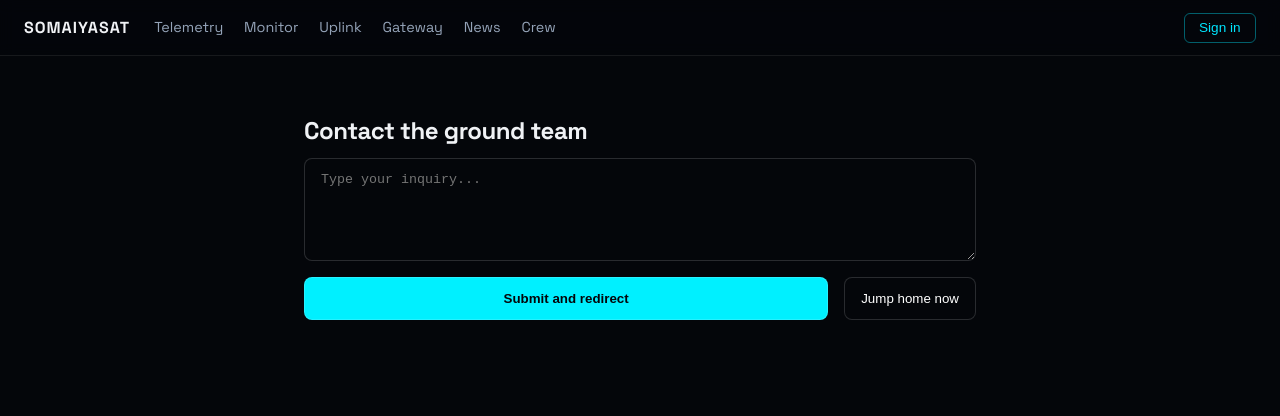
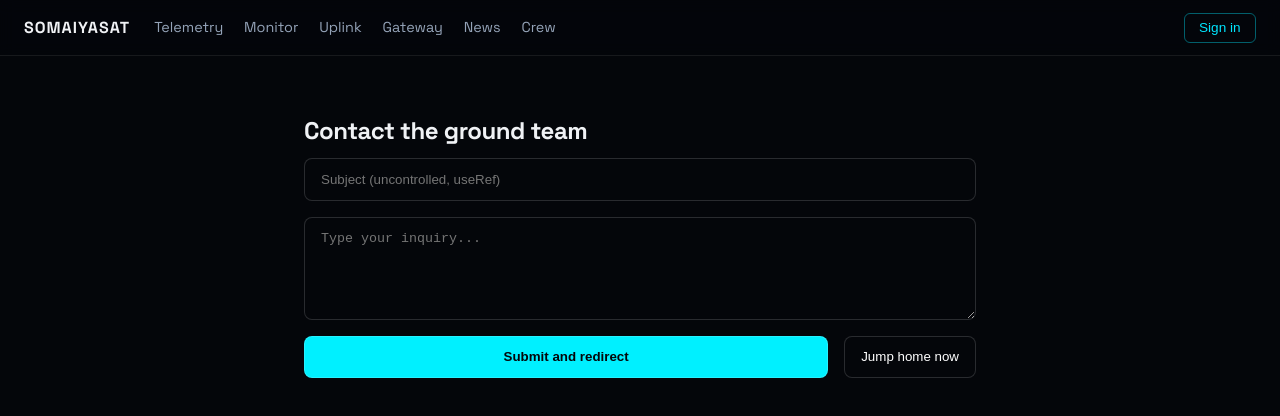
Before and after one commit to dhruv4740/wp2lab, a React (Vite) app: page /experiments/contact in a window 1280 px wide. Shown: the top 416 px of the page. Built offline with nearby package versions, Linux system fonts and the light colour scheme; no server answers.

Commit message:
feat: add useRef uncontrolled input to Contact for Exp 3

```diff
--- a/src/exp3-forms/Contact.jsx
+++ b/src/exp3-forms/Contact.jsx
@@ -1,6 +1,6 @@
 // Exp 3 + routing: a contact form with a controlled textarea. After submit it redirects to the
 // home page from code, using the navigate function from React Router (useNavigate).
-import React, { useState } from 'react';
+import React, { useState, useRef } from 'react';
 import { useNavigate } from 'react-router-dom';
 
 const box = { padding: '0.8rem 1rem', borderRadius: 8, border: '1px solid rgba(255,255,255,0.15)', background: '#04060a', color: '#fff' };
@@ -9,11 +9,13 @@ export default function Contact() {
   const navigate = useNavigate();                  // function that changes the page from code
   const [message, setMessage] = useState('');      // text in the textarea (controlled input)
   const [submitted, setSubmitted] = useState(false); // false = show the form, true = show thank-you
+  const subjectRef = useRef(null);                 // uncontrolled input: React does not track it, we read it on submit
 
   // Ignore empty messages; otherwise show the thank-you view and go Home after 2 seconds.
   const handleSubmit = (e) => {
     e.preventDefault();                            // stop the browser reloading the page
     if (message.trim()) {
+      console.log('Subject (read from the ref):', subjectRef.current.value);
       setSubmitted(true);
       setTimeout(() => navigate('/'), 2000);       // programmatic navigation
     }
@@ -26,6 +28,7 @@ export default function Contact() {
       {/* Conditional rendering: form until submitted, then a thank-you message */}
       {!submitted ? (
         <form onSubmit={handleSubmit} style={{ display: 'grid', gap: '1rem' }}>
+          <input ref={subjectRef} placeholder="Subject (uncontrolled, useRef)" style={box} />
           <textarea
             rows="5"
             value={message}
```
Also changed, not shown: 1 other file (tests, documents, lock files or other folders).
